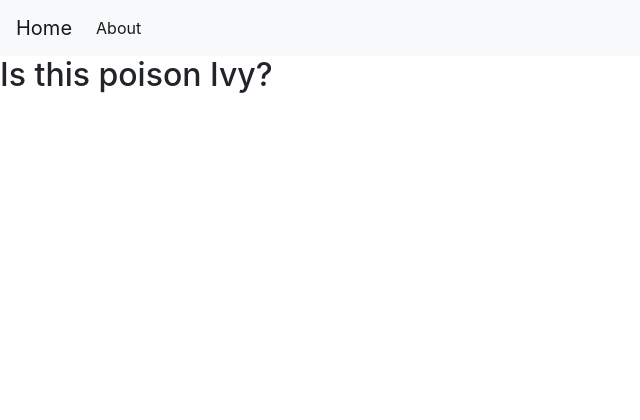
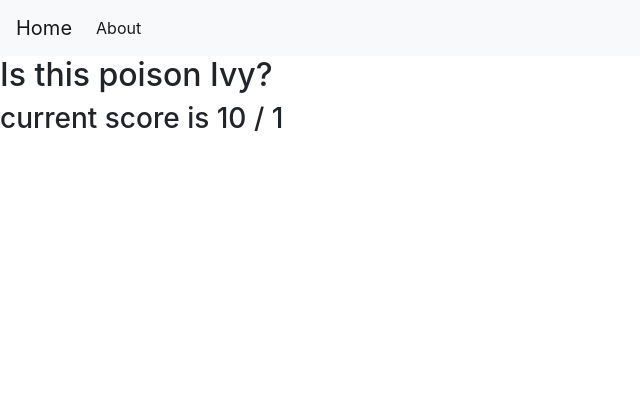
Before and after one commit to ifittssprague/Poison_Ivy, a Flask app: template templates/question.html in a window 1280 px wide. Shown: the top 420 px of the page, without its empty margins (0-640 px from the left). Run offline with Flask 2, Linux system fonts and the light colour scheme; the template is opened without the code that fills it: most values are stand-ins (such as "Sample title", 1, 10 or a date in 2020); some libraries are stand-ins or nearby versions.

Commit message:
score calculation in progress

```diff
--- a/app.py
+++ b/app.py
@@ -29,7 +29,8 @@ def get_started():
 
 
 @app.route('/q<int:question_number>')
-def question(question_number):
+def question(question_number, score):
 
 
-    return render_template('question.html')
+
+    return render_template('question.html', score)
--- a/templates/get_started.html
+++ b/templates/get_started.html
@@ -9,7 +9,7 @@
     </div>
 
     <div class="text-center">
-        <a href="{{ url_for('question', question_number = 1)}}" class="btn btn-primary btn-lg active" role="button" aria-pressed="true">Lets play!</a>
+        <a href="{{ url_for('question', question_number = 1, score = 0)}}" class="btn btn-primary btn-lg active" role="button" aria-pressed="true">Lets play!</a>
     </div>
 
 
--- a/templates/question.html
+++ b/templates/question.html
@@ -1,5 +1,8 @@
 {% extends 'base.html' %}
+
+<!-- score should be displayed somewhere on the page-->
 
 {% block content %}
     <h2>{% block title %}Is this poison Ivy?{% endblock %}</h2>
+    <h3> current score is {{score}} / {{question_number}}</h3>
 {% endblock %}
```
